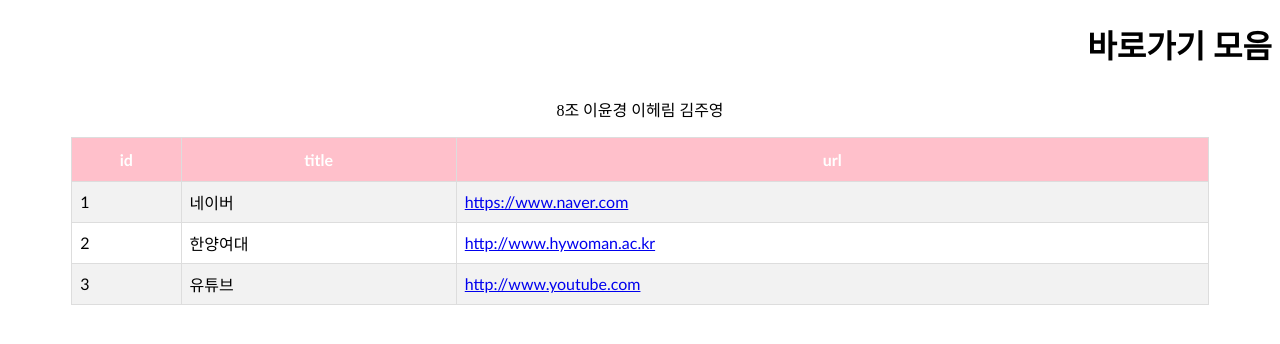
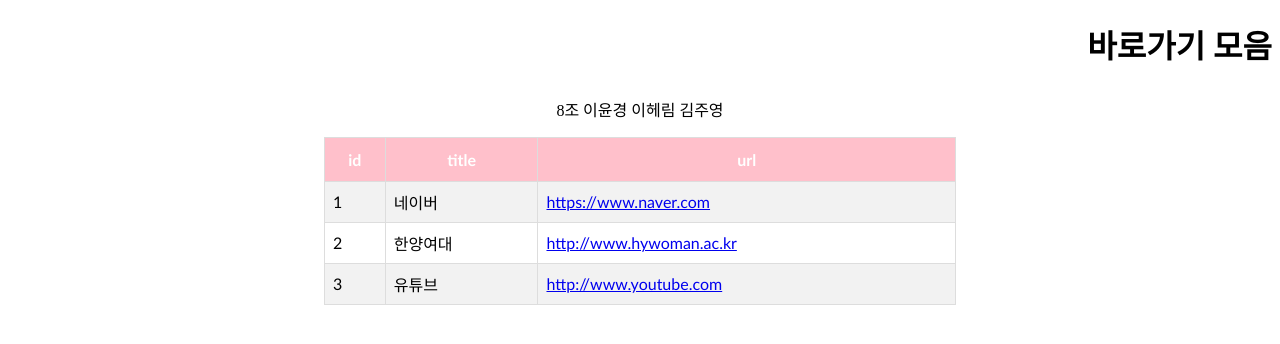
Before and after one commit to lightupthesky961230/myBlog, a Python web app: template bookmark/templates/bookmark/bookmark_list.html in a window 1280 px wide. Shown: the top 344 px of the page. Run offline with Jinja, Linux system fonts and the light colour scheme; the template is opened without the code that fills it, so the values that code supplies are empty.

Commit message:
Changed ...

```diff
--- a/bookmark/templates/bookmark/bookmark_list.html
+++ b/bookmark/templates/bookmark/bookmark_list.html
@@ -7,7 +7,7 @@
         #tbl {
             font-family: "Trebuchet MS", Arial, Helvetica, sans-serif;
             border-collapse: collapse;
-            width: 90%;
+            width: 50%;
             margin: auto;
         }
 
```
